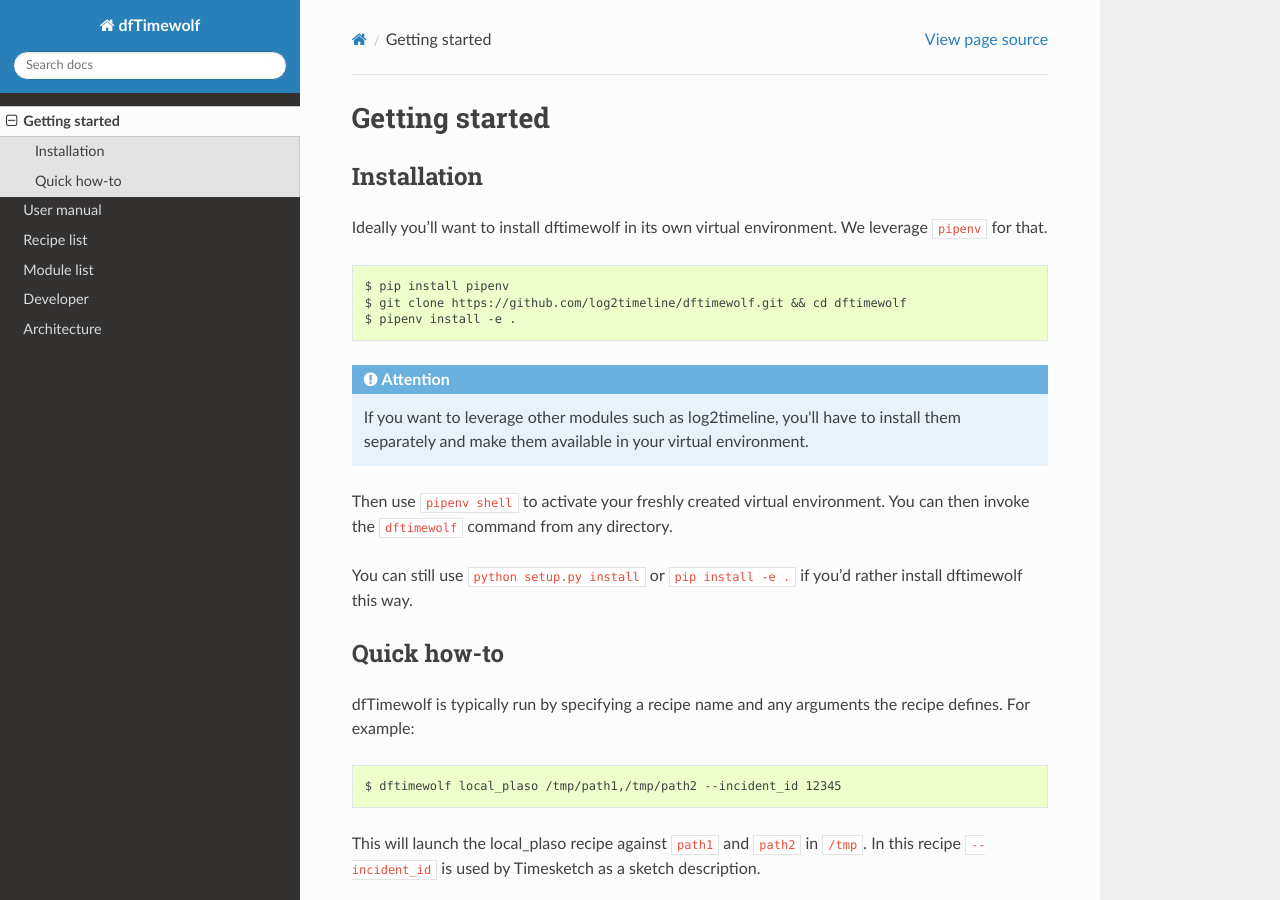
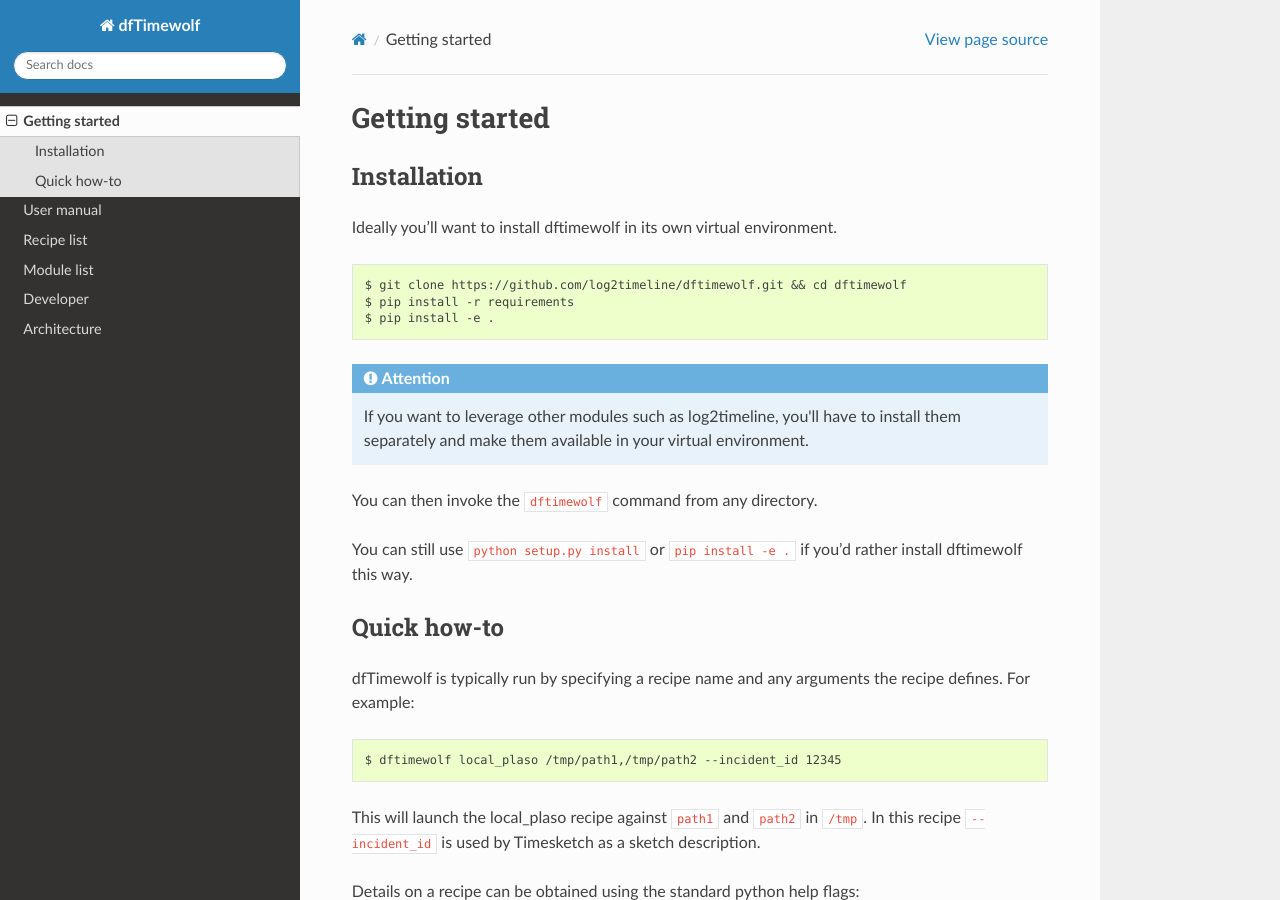
Before and after one commit to log2timeline/dftimewolf, a Sphinx documentation site: the page built from docs/getting-started.md, in a window 1280 px wide and 900 px high. Built offline with Sphinx 7.4.7 and the Read the Docs theme 2.0.0, drawn with Linux system fonts in a browser that asks for light colours; pages that are not in the unit, such as notebooks, are missing from menus.

Commit message:
update doc (#121)

````diff
--- a/docs/getting-started.md
+++ b/docs/getting-started.md
@@ -2,13 +2,12 @@
 
 ## Installation
 
-Ideally you'll want to install dftimewolf in its own virtual environment. We
-leverage `pipenv` for that.
+Ideally you'll want to install dftimewolf in its own virtual environment.
 
 ```
-$ pip install pipenv
 $ git clone https://github.com/log2timeline/dftimewolf.git && cd dftimewolf
-$ pipenv install -e .
+$ pip install -r requirements
+$ pip install -e .
 ```
 
 <div class="admonition note">
@@ -17,7 +16,6 @@
   to install them separately and make them available in your virtual environment.</p>
 </div>
 
-Then use `pipenv shell` to activate your freshly created virtual environment.
 You can then invoke the `dftimewolf` command from any directory.
 
 You can still use `python setup.py install` or `pip install -e .` if you'd rather
````
